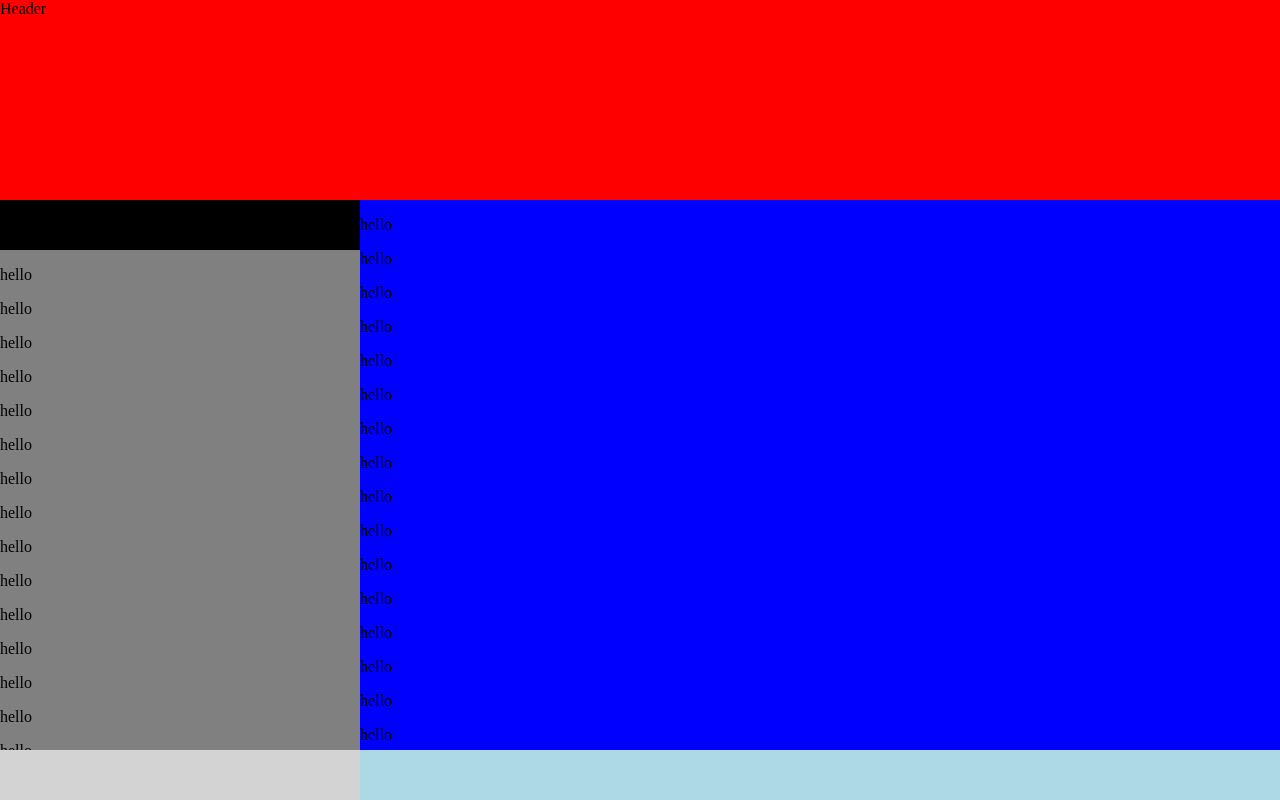
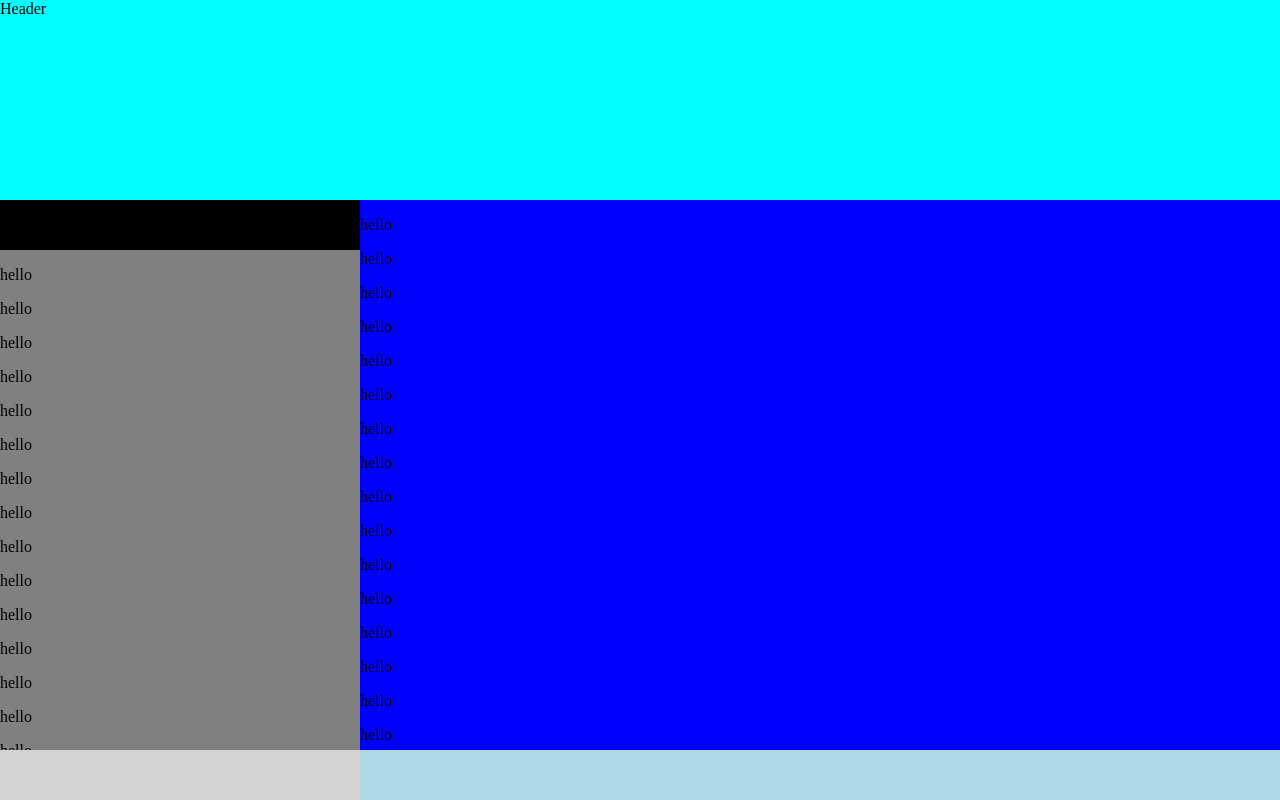
Before and after one commit to mariusking/02-HTML-CSS, a website: page static/index.html in a window 1280 px wide. Drawn offline with Linux system fonts and the light colour scheme.

```diff
--- a/static/index.html
+++ b/static/index.html
@@ -18,7 +18,8 @@
         }
 
         header {
-            background: red;
+            /* clip-path: polygon(0 0, 100% 0, 100% 60%, 0% 100%); */
+            background: aqua;
             height: 200px;
 
         }
```
Also changed, not shown: static/headerbackground.svg (added).
